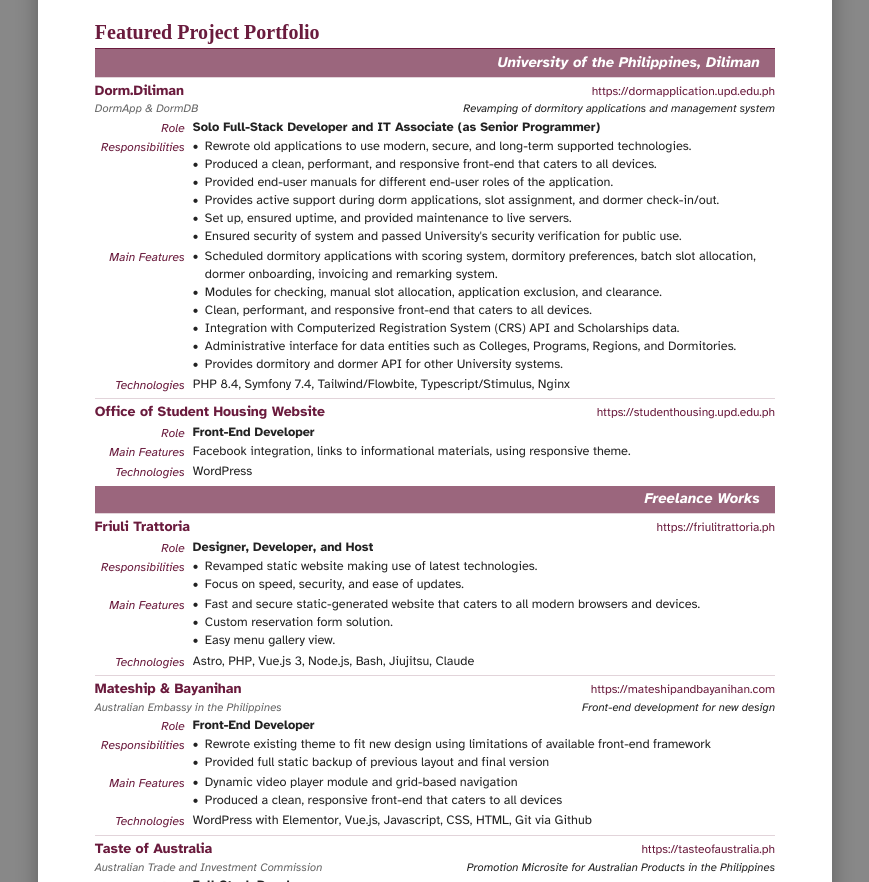
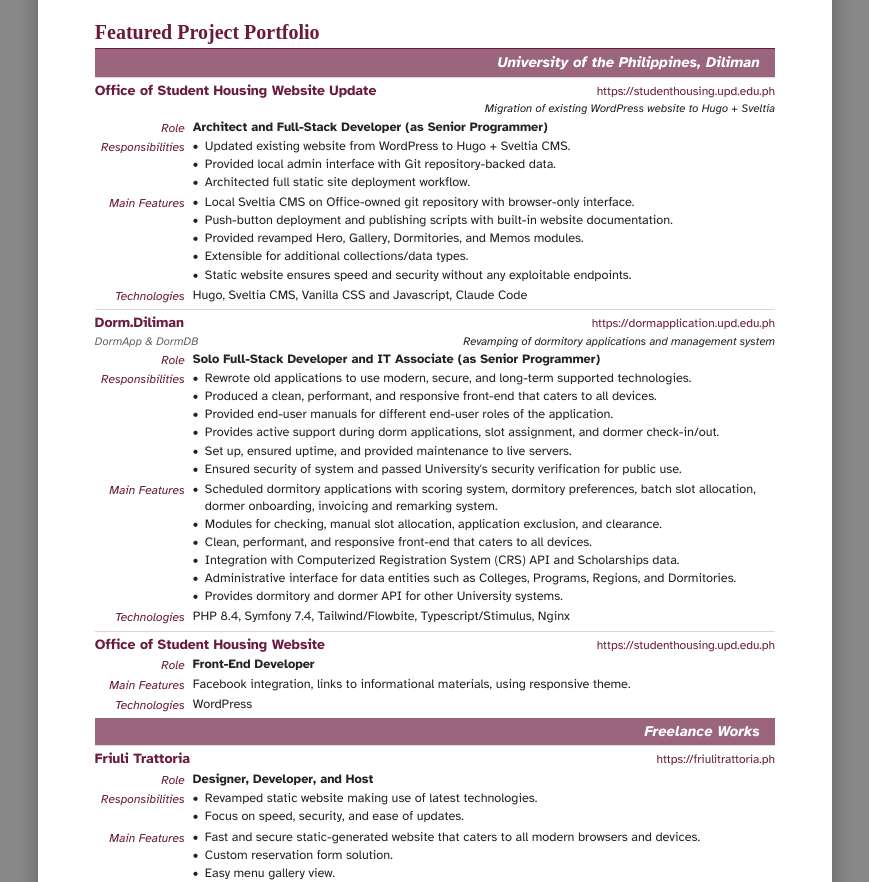
Before and after one commit to Inggo/Resume, an Astro site: page /a4 in a window 1280 px wide. Shown: the part 3667-4549 px from the top of the page, without its empty margins (205-1074 px from the left). Built offline with nearby package versions, Linux system fonts and the light colour scheme; Astro itself is replaced by a stand-in of ours.

Commit message:
Added New OSH website

```diff
--- a/public/data.json
+++ b/public/data.json
@@ -263,6 +263,31 @@
       "category": "University of the Philippines, Diliman",
       "items": [
         {
+          "name": "Office of Student Housing Website Update",
+          "link": "https://studenthousing.upd.edu.ph",
+          "description": "Migration of existing WordPress website to Hugo + Sveltia",
+          "role": "Architect and Full-Stack Developer (as Senior Programmer)",
+          "responsibilities": [
+            "Updated existing website from WordPress to Hugo + Sveltia CMS.",
+            "Provided local admin interface with Git repository-backed data.",
+            "Architected full static site deployment workflow."
+          ],
+          "features": [
+            "Local Sveltia CMS on Office-owned git repository with browser-only interface.",
+            "Push-button deployment and publishing scripts with built-in website documentation.",
+            "Provided revamped Hero, Gallery, Dormitories, and Memos modules.",
+            "Extensible for additional collections/data types.",
+            "Static website ensures speed and security without any exploitable endpoints."
+          ],
+          "technologies": [
+            "Hugo",
+            "Sveltia CMS",
+            "Vanilla CSS and Javascript",
+            "Claude Code"
+          ],
+          "status": "Est. 2026"
+        },
+        {
           "name": "Dorm.Diliman",
           "subtitle": "DormApp & DormDB",
           "description": "Revamping of dormitory applications and management system",
@@ -303,14 +328,14 @@
           "technologies": [
             "WordPress"
           ],
-          "status": "Est. 2025"
+          "status": "Est. 2025; Retired 2026"
         }
       ]
     },
     {
       "category": "Freelance Works",
       "items": [
-      {
+        {
           "name": "Friuli Trattoria",
           "link": "https://friulitrattoria.ph",
           "role": "Designer, Developer, and Host",
--- a/src/config/images.js
+++ b/src/config/images.js
@@ -14,6 +14,7 @@ export default {
   // ─── Right face ────────────────────────────────────────────────────────────
   portfolio: {
     // University of the Philippines, Diliman
+    "Office of Student Housing Website Update": ["portfolio/osh-website"],
     "Dorm.Diliman": ["portfolio/dorm-diliman"],
     "Office of Student Housing Website": ["portfolio/osh-upd"],
 
```
Also changed, not shown: README.md (added).
